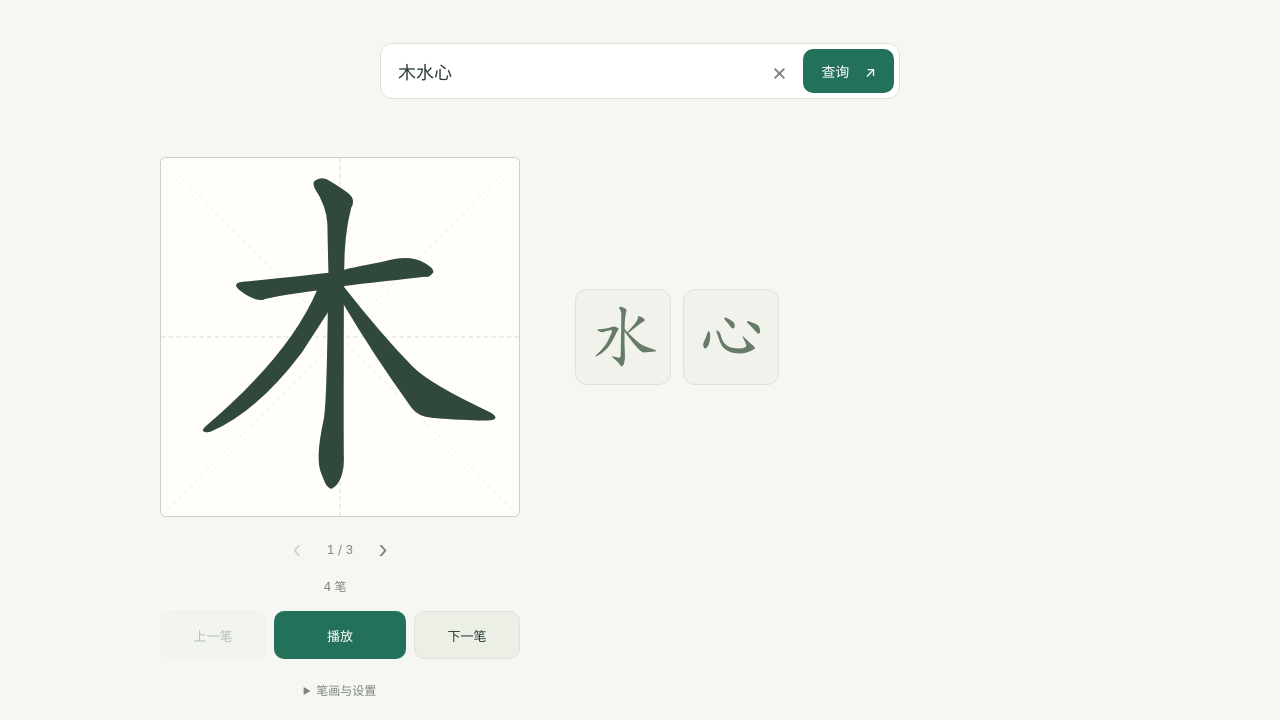
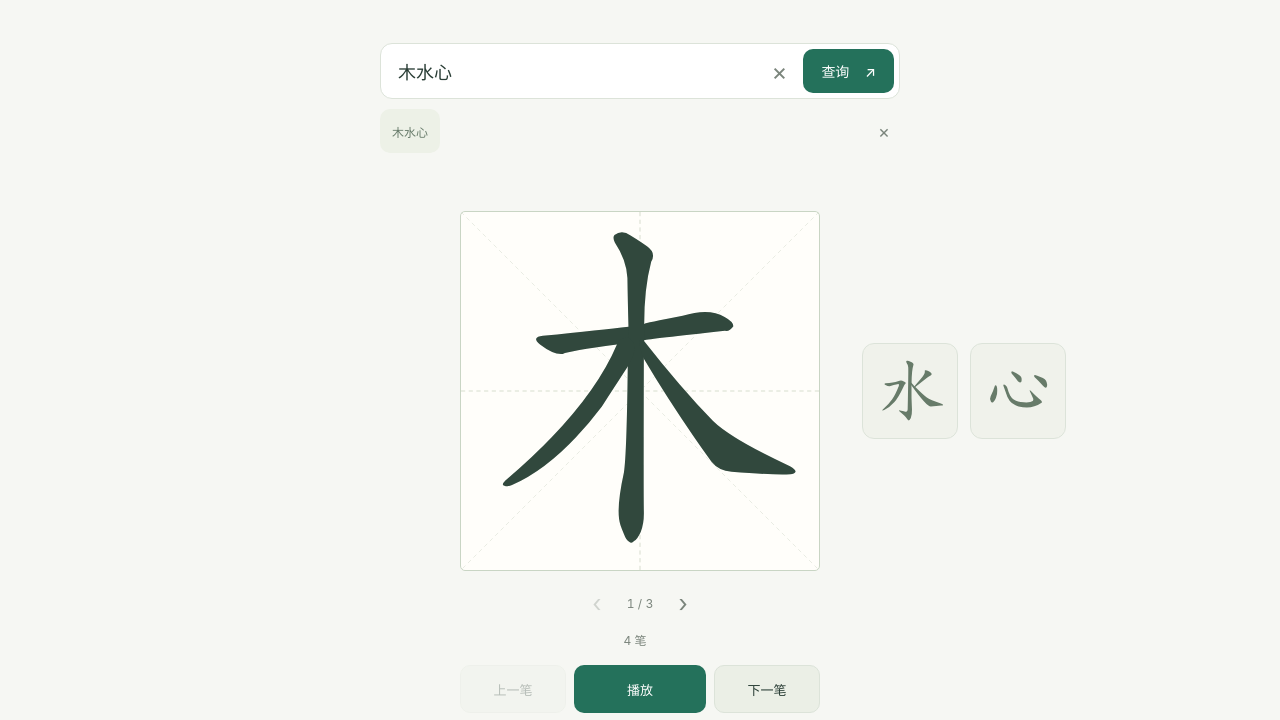
Before and after one commit to iverleung/Bishun, a website with bundled scripts: page public/preview/index.html in a window 1280 px wide. Both pictures are taken after a click on the button "试试「木水心」". Shown: the part 72-792 px from the top of the page. Built offline with nearby package versions, Linux system fonts and the light colour scheme.

Commit message:
feat: 居中笔顺画布并添加渐隐字队列与查询历史

```diff
--- a/public/preview/app.js
+++ b/public/preview/app.js
@@ -1,5 +1,6 @@
 import { samples } from './samples.js';
 import { PreviewPlayer } from './player.js';
+import { QueryHistory } from './history.js';
 
 const dom = Object.fromEntries(Array.from(document.querySelectorAll('[id]'), el => [el.id, el]));
 const svgNamespace = 'http://www.w3.org/2000/svg';
@@ -9,6 +10,9 @@ let canvasKey = '';
 let audioNotice = false;
 let arrivalAnimation = null;
 let queueAnimations = [];
+let historyStorage = null;
+try { historyStorage = window.localStorage; } catch { /* Private/restricted storage may throw. */ }
+const history = new QueryHistory(historyStorage);
 
 const player = new PreviewPlayer(samples, render);
 
@@ -55,17 +59,21 @@ function updateQueue(state) {
     const key = `${JSON.stringify(state.entries)}:${state.index}`;
     if (key === queueKey) return;
     const sameQuery = queueKey.split(':')[0] === JSON.stringify(state.entries);
-    const previousRects = new Map(Array.from(dom.characterList.children, el => [el.dataset.index, el.getBoundingClientRect()]));
-    const incoming = sameQuery ? dom.characterList.querySelector(`[data-index="${state.index}"]`) : null;
+    const queues = [dom.previousCharacterList, dom.characterList];
+    const oldButtons = queues.flatMap(queue => Array.from(queue.children));
+    const previousRects = new Map(oldButtons.map(el => [el.dataset.index, el.getBoundingClientRect()]));
+    const incoming = sameQuery ? oldButtons.find(el => el.dataset.index === String(state.index)) : null;
     const source = incoming?.querySelector('svg') || incoming;
-    const sourceRect = source?.getBoundingClientRect();
-    const queueHadFocus = dom.characterList.contains(document.activeElement);
+    const rect = source?.getBoundingClientRect();
+    const sourceRect = rect && rect.right > 0 && rect.left < document.documentElement.clientWidth ? rect : null;
+    const queueHadFocus = queues.some(queue => queue.contains(document.activeElement));
     queueKey = key;
     arrivalAnimation?.cancel();
     queueAnimations.forEach(animation => animation.cancel());
     queueAnimations = [];
+    dom.previousCharacterList.replaceChildren(...state.entries.slice(0, state.index).map(createQueuedCharacter));
     dom.characterList.replaceChildren(...state.entries.slice(state.index + 1).map((char, offset) => createQueuedCharacter(char, state.index + offset + 1)));
-    dom.characterList.scrollLeft = 0;
+    updateQueueTabStops();
     // View-only transitions never delay playback or update its state.
     if (!window.matchMedia('(prefers-reduced-motion: reduce)').matches &&
         typeof dom.characterInk.animate === 'function' && state.entries.length) {
@@ -79,7 +87,7 @@ function updateQueue(state) {
                 { transform: 'translate(0, 0) scale(1)', opacity: 1 }
             ], { duration: 300, easing: 'cubic-bezier(.2,.75,.25,1)' });
         }
-        for (const el of dom.characterList.children) {
+        for (const el of queues.flatMap(queue => Array.from(queue.children))) {
             const before = sameQuery ? previousRects.get(el.dataset.index) : null;
             const after = el.getBoundingClientRect();
             if (before) {
@@ -91,6 +99,31 @@ function updateQueue(state) {
         }
     }
     if (queueHadFocus && !dom.playBtn.disabled) dom.playBtn.focus({ preventScroll: true });
+}
+
+function updateQueueTabStops() {
+    for (const queue of [dom.previousCharacterList, dom.characterList]) {
+        const bounds = queue.getBoundingClientRect();
+        for (const el of queue.children) {
+            const rect = el.getBoundingClientRect();
+            // Offscreen entries remain reachable through the centered previous/next controls.
+            el.tabIndex = rect.right > bounds.left && rect.left < bounds.right ? 0 : -1;
+        }
+    }
+}
+
+function renderHistory() {
+    dom.historyRow.hidden = history.items.length === 0;
+    dom.historyList.replaceChildren(...history.items.map(item => {
+        const el = button(item, () => {
+            dom.query.value = item;
+            query(item);
+            if (!dom.playBtn.disabled) dom.playBtn.focus({ preventScroll: true });
+        });
+        el.title = item;
+        return el;
+    }));
+    dom.historyList.scrollLeft = 0;
 }
 
 function render(state) {
@@ -176,6 +209,8 @@ function query(value) {
     dom.queryNotice.textContent = notes.join(' ');
     dom.queryNotice.hidden = notes.length === 0;
     if (!player.entries.length) dom.settings.open = false;
+    if (player.entries.length) history.remember(player.entries.join(''));
+    renderHistory();
 }
 
 let composing = false;
@@ -199,6 +234,11 @@ document.querySelectorAll('[data-query]').forEach(el => el.addEventListener('cli
 dom.clearBtn.addEventListener('click', () => {
     dom.query.value = '';
     query('');
+    dom.query.focus();
+});
+dom.clearHistoryBtn.addEventListener('click', () => {
+    history.clear();
+    renderHistory();
     dom.query.focus();
 });
 dom.playBtn.addEventListener('click', () => {
@@ -238,4 +278,5 @@ dom.audioScenario.addEventListener('click', () => { audioNotice = true; render(p
 dom.retryBtn.addEventListener('click', () => player.select(player.index));
 document.addEventListener('visibilitychange', () => { if (document.hidden) player.pause(); });
 window.addEventListener('pagehide', () => player.pause());
+window.addEventListener('resize', updateQueueTabStops);
 query('');
--- /dev/null
+++ b/public/preview/history.js
@@ -0,0 +1,27 @@
+const storageKey = 'bishun-preview-query-history';
+const limit = 10;
+const isQuery = value => typeof value === 'string' && /^[\u4e00-\u9fa5]{1,20}$/.test(value);
+
+export class QueryHistory {
+    constructor(storage) {
+        this.storage = storage;
+        this.items = [];
+        try {
+            const saved = JSON.parse(storage?.getItem(storageKey) || '[]');
+            if (Array.isArray(saved)) this.items = [...new Set(saved.filter(isQuery))].slice(0, limit);
+        } catch { /* Storage may be unavailable or contain invalid JSON. */ }
+    }
+
+    remember(query) {
+        if (!isQuery(query)) return;
+        this.items = [query, ...this.items.filter(item => item !== query)].slice(0, limit);
+        try { this.storage?.setItem(storageKey, JSON.stringify(this.items)); }
+        catch { /* Keep history in memory when persistence is unavailable. */ }
+    }
+
+    clear() {
+        this.items = [];
+        try { this.storage?.removeItem(storageKey); }
+        catch { /* Clearing the in-memory list must still work. */ }
+    }
+}
--- a/public/preview/index.html
+++ b/public/preview/index.html
@@ -15,6 +15,7 @@
             <form id="searchForm">
                 <label class="sr-only" for="query">输入汉字或词语</label>
                 <div class="search-field"><input id="query" name="query" placeholder="输入汉字或词语" aria-describedby="inputHint" autocomplete="off" autofocus><button id="clearBtn" class="clear-button" type="button" aria-label="清空" title="清空" hidden>×</button><button class="primary" type="submit">查询 <span aria-hidden="true">↗</span></button></div>
+                <div id="historyRow" class="query-history" hidden><nav id="historyList" class="history-list" aria-label="查询历史"></nav><button id="clearHistoryBtn" type="button" aria-label="清空查询历史" title="清空查询历史">×</button></div>
                 <div class="input-footnote"><span id="inputHint">最多 20 字</span><button type="button" data-query="木水心">试试「木水心」</button></div>
             </form>
             <p id="queryNotice" class="notice" hidden></p>
@@ -22,6 +23,7 @@
 
         <section id="lesson" class="lesson-panel" aria-label="单字笔顺" hidden>
             <div class="character-lane">
+                <nav id="previousCharacterList" class="character-queue previous-queue" aria-label="之前的字"></nav>
                 <div class="stage" id="stage">
                     <div class="writing-grid" id="writingGrid">
                         <svg id="characterCanvas" viewBox="0 0 1024 1024" role="img" aria-label="汉字字形">
--- a/public/preview/style.css
+++ b/public/preview/style.css
@@ -25,7 +25,7 @@ h1, h2, p { margin: 0; }
 .brand { display: flex; align-items: center; gap: 10px; font-size: 21px; letter-spacing: 2px; font-weight: 600; }
 .brand-mark { display: grid; place-items: center; width: 36px; height: 36px; border-radius: 10px; background: var(--accent); color: #fff; font: 27px "Kaiti SC", KaiTi, serif; }
 .original-link { font-size: 12px; color: var(--muted); padding: 12px 0; }
-.workspace { width: 100%; max-width: 1008px; padding: 0 24px; margin: 0 auto; flex: 1; }
+.workspace { width: 100%; padding: 0 24px; margin: 0 auto; flex: 1; }
 .search-panel { width: 100%; max-width: 640px; margin: clamp(80px, 18vh, 180px) auto 80px; }
 .search-field { display: flex; align-items: center; gap: 6px; padding: 8px; border: 2px solid #a1b7a5; border-radius: 18px; background: #fff; box-shadow: 0 10px 40px #254a3010; }
 .search-field:focus-within { border-color: var(--accent); box-shadow: 0 0 0 5px #24715b0b, 0 12px 40px #254a3010; }
@@ -38,6 +38,12 @@ h1, h2, p { margin: 0; }
 .clear-button { color: var(--muted); font-size: 24px; padding: 0; min-width: 36px; }
 .input-footnote { display: flex; align-items: center; justify-content: space-between; padding: 4px 4px 0; font-size: 12px; color: var(--muted); }
 .input-footnote button { font-size: 12px; color: var(--muted); padding: 8px 0 8px 12px; }
+.query-history { display: flex; align-items: center; gap: 8px; margin-top: 10px; min-width: 0; }
+.query-history[hidden] { display: none; }
+.history-list { display: flex; gap: 8px; flex: 1; min-width: 0; overflow-x: auto; scrollbar-width: none; }
+.history-list::-webkit-scrollbar { display: none; }
+.history-list button { flex-shrink: 0; max-width: 200px; overflow: hidden; text-overflow: ellipsis; white-space: nowrap; padding: 8px 12px; font-size: 12px; color: #687c6b; background: #edf1e7; }
+#clearHistoryBtn { flex-shrink: 0; min-width: 32px; padding: 6px; color: var(--muted); font-size: 18px; }
 .notice { font-size: 12px; line-height: 1.8; color: #89541f; background: #fff1da; border-radius: 8px; padding: 10px 12px; margin-top: 8px; overflow-wrap: anywhere; }
 body[data-phase="lesson"] .search-panel { max-width: 520px; margin: 18px auto 58px; }
 body[data-phase="lesson"] .search-field { border-width: 1px; border-color: var(--border); box-shadow: none; padding: 5px; border-radius: 12px; }
@@ -46,7 +52,7 @@ body[data-phase="lesson"] .search-field input { font-size: 18px; padding: 10px 1
 body[data-phase="lesson"] .search-field > .primary { min-height: 44px; padding: 10px 18px; font-size: 14px; }
 body[data-phase="lesson"] .input-footnote { display: none; }
 .lesson-panel { padding-bottom: 40px; min-width: 0; }
-.character-lane { display: flex; gap: clamp(16px, 4vw, 56px); align-items: center; min-width: 0; }
+.character-lane { display: grid; grid-template-columns: minmax(0, 1fr) var(--canvas-size) minmax(0, 1fr); gap: clamp(12px, 3vw, 40px); align-items: center; width: calc(100% + 48px); margin-left: -24px; overflow: hidden; -webkit-mask-image: linear-gradient(to right, transparent, #000 48px, #000 calc(100% - 48px), transparent); mask-image: linear-gradient(to right, transparent, #000 48px, #000 calc(100% - 48px), transparent); }
 .stage { width: var(--canvas-size); height: var(--canvas-size); flex-shrink: 0; position: relative; }
 .writing-grid { width: 100%; height: 100%; border: 1px solid #c9d5c4; background: #fffefa; border-radius: 5px; }
 .character-ink { transform-origin: 512px 512px; }
@@ -60,7 +66,8 @@ body[data-phase="lesson"] .input-footnote { display: none; }
 #strokePaths path.current-stroke { fill: var(--accent); }
 #strokePaths path.preview-stroke { animation: reveal-stroke var(--stroke-duration, 700ms) linear both; }
 @keyframes reveal-stroke { from { opacity: 0.12; } to { opacity: 1; } }
-.character-queue { display: flex; gap: 12px; align-items: center; flex: 1; min-width: 0; overflow-x: auto; padding: 8px 4px; scrollbar-width: none; }
+.character-queue { display: flex; gap: 12px; align-items: center; min-width: 0; overflow: hidden; padding: 8px 4px; }
+.previous-queue { justify-content: flex-end; }
 .character-queue::-webkit-scrollbar { display: none; }
 .character-queue:empty { visibility: hidden; }
 .character-queue button { flex-shrink: 0; width: 96px; height: 96px; padding: 12px; border: 1px solid var(--border); border-radius: 12px; background: #f0f2eb; position: relative; color: #677b69; }
@@ -73,7 +80,7 @@ body[data-phase="lesson"] .input-footnote { display: none; }
 .stage-message h2 { font-size: 17px; font-weight: 500; }
 .stage-message p { font-size: 12px; color: var(--muted); margin-top: 10px; line-height: 1.8; }
 .stage-message button { margin-top: 12px; }
-.playback-area { width: var(--canvas-size); }
+.playback-area { width: var(--canvas-size); margin: 0 auto; }
 .character-position { display: flex; justify-content: center; align-items: center; gap: 8px; margin-top: 10px; color: var(--muted); font-size: 12px; font-variant-numeric: tabular-nums; }
 .character-position button { font-size: 24px; padding: 0; min-width: 44px; }
 .stroke-status { display: flex; justify-content: center; align-items: center; gap: 10px; min-height: 28px; margin-bottom: 12px; }
@@ -114,7 +121,7 @@ input[type="radio"], input[type="checkbox"] { width: 18px; height: 18px; }
     .search-field .primary span { display: none; }
     .search-field > .primary { padding: 12px 16px; }
     body[data-phase="lesson"] .search-panel { margin: 14px auto 40px; }
-    .character-lane { gap: 16px; }
+    .character-lane { gap: 12px; width: calc(100% + 32px); margin-left: -16px; -webkit-mask-image: linear-gradient(to right, transparent, #000 24px, #000 calc(100% - 24px), transparent); mask-image: linear-gradient(to right, transparent, #000 24px, #000 calc(100% - 24px), transparent); }
     .character-queue { gap: 10px; padding: 6px 2px; }
     .character-queue button { width: 60px; height: 60px; padding: 6px; border-radius: 8px; }
     .character-queue .fallback-character { font-size: 32px; }
```
Also changed, not shown: docs/Web交互原型.md (+10 -7 lines), docs/Web重构计划.md (+3 -2 lines), test/preview.test.js (+30 -0 lines), README.md.
